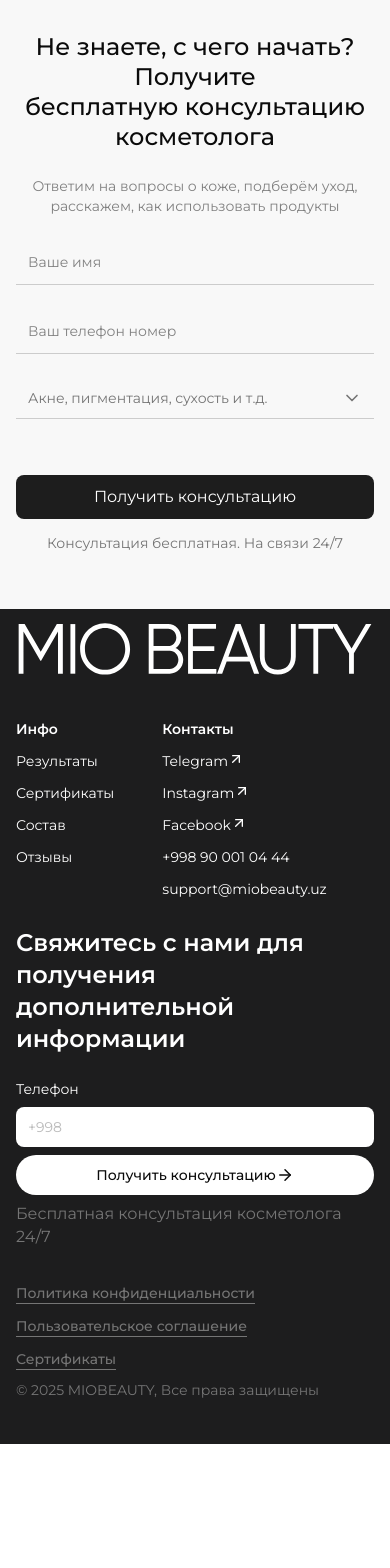
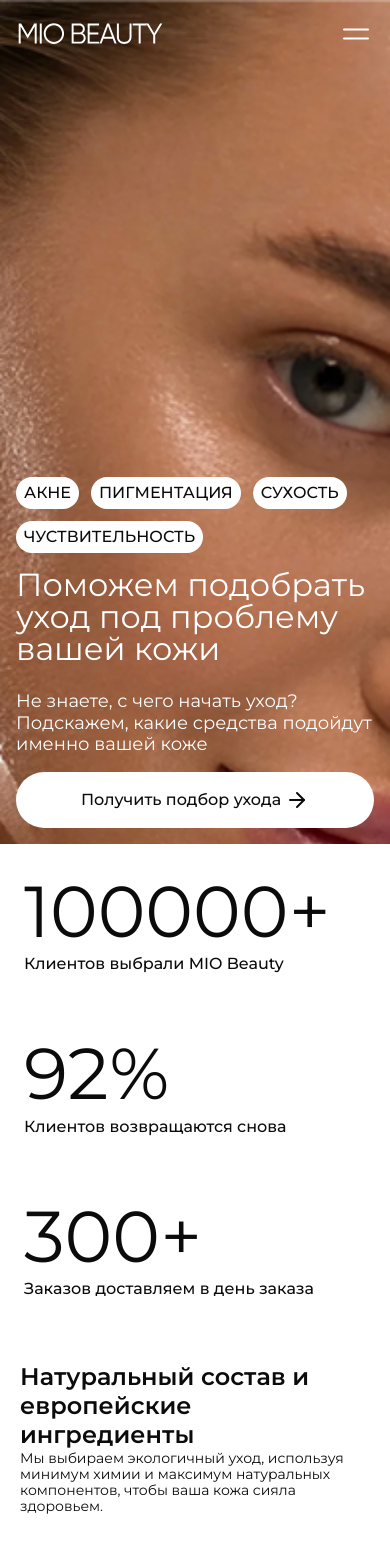
Before and after one commit to mio-beauty/mio-landing, a React (Vite) app: page / in a window 390 px wide. Shown: the top 1568 px of the page. Before the commit the page ends 1444 px from the top, so only its background shows below. Built offline with nearby package versions, Linux system fonts and the light colour scheme.

Commit message:
optimize home page code and add responsive improvements

```diff
--- a/src/components/Navbar.jsx
+++ b/src/components/Navbar.jsx
@@ -42,9 +42,7 @@ export default function Navbar({ textColor = "white" }) {
           textColor === "dark" ? "text-[#0B0B0B]" : "text-[#FFFFFF]"
         }`}
       >
-        <li className="relative cursor-pointer after:absolute after:left-0 after:-bottom-1 after:h-[2px] after:w-0 after:bg-current after:transition-all after:duration-300 hover:after:w-full">
-          Контакты
-        </li>
+        <li>Контакты</li>
         <li>Результаты</li>
         <li>Состав</li>
         <li>Отзывы</li>
--- a/src/pages/Landing.jsx
+++ b/src/pages/Landing.jsx
@@ -12,16 +12,16 @@ import ReviewSection from "../sections/TrustSection.jsx";
 export default function LandingPage() {
   return (
     <>
-      {/* <HomeSection /> */}
-      {/* <CompositionSection /> */}
-      {/* <ProblemSection /> */}
-      {/* <TrustSection /> */}
-      {/* <ReviewSection /> */}
-      {/* <ProductsSection /> */}
-      {/* <ResultSection /> */}
+      <HomeSection />
+      <CompositionSection />
+      <ProblemSection />
+      <TrustSection />
+      <ReviewSection />
+      <ProductsSection />
+      <ResultSection />
       <ConsultationSection />
-      {/* <QuestionSection /> */}
-      {/* <AboutSection /> */}
+      <QuestionSection />
+      <AboutSection />
     </>
   );
 }
--- a/src/sections/AboutSection.jsx
+++ b/src/sections/AboutSection.jsx
@@ -2,7 +2,7 @@ export default function AboutSection() {
   return (
     <section>
       <div className="px-4 py-7.5 lg:py-30 lg:px-36 ">
-        <h2 className="text-[#0B0B0B] text-2xl font-semibold pb-425 lg:pb-4.25 lg:text-5xl">
+        <h2 className="text-[#0B0B0B] text-2xl font-semibold pb-4 lg:pb-4.25 lg:text-5xl">
           Мы — доверенная косметика с 6-летним опытом.
         </h2>
 
--- a/src/sections/ConsultationSection.jsx
+++ b/src/sections/ConsultationSection.jsx
@@ -247,7 +247,7 @@ export default function ConsultationSection() {
             )}
 
             {status === "success" && (
-              <div className="flex items-center justify-between bg-[#000000D9] border border-[#757575] py-2.5 px-3 rounded-[12px] lg:w-[60%] w-full">
+              <div className="flex items-center justify-between bg-[#000000D9] border border-[#757575] py-2.5 px-3 rounded-xl lg:w-[60%] w-full">
                 <div className="flex items-center gap-2">
                   <img src="/src/assets/img/ic_check_filled.svg" alt="" />
                   <p className="text-[#FFFFFF] text-[16px]">
@@ -264,7 +264,7 @@ export default function ConsultationSection() {
             )}
 
             {status === "failed" && (
-              <div className="flex items-center justify-between bg-[#000000D9] border border-[#757575] py-2.5 px-3 rounded-[12px] lg:w-[60%] w-full">
+              <div className="flex items-center justify-between bg-[#000000D9] border border-[#757575] py-2.5 px-3 rounded-xl lg:w-[60%] w-full">
                 <div className="flex items-center gap-2">
                   <img src="/src/assets/img/ic_close_filled.svg" alt="" />
                   <p className="text-[#FFFFFF] text-[16px]">
--- a/src/sections/HomeSection.jsx
+++ b/src/sections/HomeSection.jsx
@@ -1,8 +1,56 @@
+import { useState, useEffect, useRef } from "react";
 import Navbar from "../components/Navbar.jsx";
 import heroImg from "../assets/imags/hero-img.png";
 import heroImg2 from "../assets/imags/hero2.png";
+import { ArrowRight } from "lucide-react";
 
 export default function HomeSection() {
+  const categories = ["АКНЕ", "ПИГМЕНТАЦИЯ", "СУХОСТЬ", "ЧУСТВИТЕЛЬНОСТЬ"];
+
+  const stats = [
+    { value: 100000, text: "Клиентов выбрали MIO Beauty", suffix: "+" },
+    { value: 92, text: "Клиентов возвращаются снова", suffix: "%" },
+    { value: 300, text: "Заказов доставляем в день заказа", suffix: "+" },
+  ];
+
+  const statsRef = useRef(null);
+  const [hasAnimated, setHasAnimated] = useState(false);
+  const [counts, setCounts] = useState(stats.map(() => 0));
+
+  useEffect(() => {
+    const observer = new IntersectionObserver(
+      (entries) => {
+        if (entries[0].isIntersecting && !hasAnimated) {
+          setHasAnimated(true);
+
+          const timer = setInterval(() => {
+            setCounts((prev) => {
+              const allDone = prev.every((count, i) => count >= stats[i].value);
+              if (allDone) {
+                clearInterval(timer);
+                return prev;
+              }
+              return prev.map((count, i) => {
+                if (count < stats[i].value) {
+                  return Math.min(
+                    count + Math.ceil(stats[i].value / 50),
+                    stats[i].value,
+                  );
+                }
+                return stats[i].value;
+              });
+            });
+          }, 20);
+        }
+      },
+      { threshold: 0.3 },
+    );
+
+    if (statsRef.current) observer.observe(statsRef.current);
+
+    return () => observer.disconnect();
+  }, [hasAnimated]);
+
   return (
     <section
       className="bg-[#FFFFFF] lg:bg-[#D0C1AD] bg-no-repeat bg-cover lg:bg-right
@@ -17,34 +65,56 @@ export default function HomeSection() {
         <div className="min-h-screen flex flex-col justify-between pb-6 lg:pb-0">
           <Navbar />
 
-          <div className="text-[#FFFFFF] lg:px-0 px-4 lg:absolute lg:bottom-[422px] lg:left-0 lg:px-[120px]">
-            <h1 className="lg:text-[64px] text-[32px]  font-normal leading-[100%] lg:max-w-[600px] max-w-[300px]">
-              Решение проблем кожи лица{" "}
+          <div className="text-[#FFFFFF] pb-16 lg:px-0 px-4 lg:absolute lg:top-[245px] lg:left-0 lg:px-[120px]">
+            <div className="flex flex-wrap gap-3 overflow-x-auto whitespace-nowrap">
+              {categories.map((item, index) => (
+                <button
+                  key={index}
+                  className="text-[16px] text-[#0B0B0B] bg-[#FFFFFF] font-medium px-2 py-1 rounded-2xl"
+                >
+                  {item}
+                </button>
+              ))}
+            </div>
+
+            <h1 className="lg:text-[59px] text-[32px] font-normal leading-[100%] lg:max-w-[55%] lg:pt-6 py-4">
+              Поможем подобрать уход под проблему вашей кожи
             </h1>
-            <p className="text-[16px]  font-normal leading-[120%] mt-4">
-              Акне | Пигментация | Сухость | Чувствительность
+
+            <p className="text-lg font-normal leading-[120%] pt-2.5">
+              Не знаете, с чего начать уход?
+            </p>
+
+            <p className="text-lg font-normal leading-[120%]">
+              Подскажем, какие средства подойдут именно вашей коже
             </p>
           </div>
         </div>
 
-        <div className="lg:absolute lg:bottom-[60px] lg:left-0 lg:px-[120px] w-full flex flex-col lg:flex-row items-start lg:items-center lg:gap-14 lg:text-[#FFFFFF] text-[#0B0B0B] bg-[#FFFFFF] lg:bg-transparent lg:pt-52">
-          <div className="w-full px-4 py-6 border-b-2 border-[#ECECEE] lg:px-0 lg:w-[33%] lg:border-b-0 lg:border-r-2 lg:border-[#EDEDED] lg:py-6">
-            <p className="font-medium text-[16px] leading-[20px]">клиентов</p>
-            <h3 className="text-7xl font-normal leading-[120%]">100 000+</h3>
+        <div className="flex flex-col lg:gap-6 gap-4 lg:absolute lg:bottom-6 lg:left-0 lg:px-30 w-full relative">
+          <div
+            ref={statsRef}
+            className="flex flex-col lg:flex-row items-start lg:items-center gap-2 lg:text-[#FFFFFF] text-[#0B0B0B] lg:bg-transparent bg-[#FFFFFF]"
+          >
+            {stats.map((item, index) => (
+              <div
+                key={index}
+                className="w-full p-6 lg:w-[33%] rounded-2xl bg-[#FFFFFF33]"
+              >
+                <h3 className="text-7xl font-normal leading-[120%]">
+                  {counts[index]}
+                  {item.suffix}
+                </h3>
+
+                <p className="font-medium text-[16px] leading-5">{item.text}</p>
+              </div>
+            ))}
           </div>
 
-          <div className="w-full px-4 py-6 border-b-2 border-[#ECECEE] lg:px-0 lg:w-[33%] lg:border-b-0 lg:border-r-2 lg:border-[#EDEDED] lg:py-6">
-            <p className="font-medium text-[16px] leading-[20px]">
-              довольных результатов
-            </p>
-            <h3 className="text-7xl font-normal leading-[120%]">92%</h3>
-          </div>
-
-          <div className="w-full px-4 py-6 lg:px-0 lg:w-[33%] lg:py-6">
-            <p className="font-medium text-[16px] leading-[20px]">
-              Доставка в день заказа
-            </p>
-            <h3 className="text-7xl font-normal leading-[120%]">300+</h3>
+          <div className="px-4 lg:px-0 w-full absolute -top-18 lg:static">
+            <button className="text-[16px] text-[#0B0B0B] font-medium flex justify-center w-full gap-1 bg-[#FFFFFF] py-4 rounded-full">
+              Получить подбор ухода <ArrowRight />
+            </button>
           </div>
         </div>
       </div>
```
